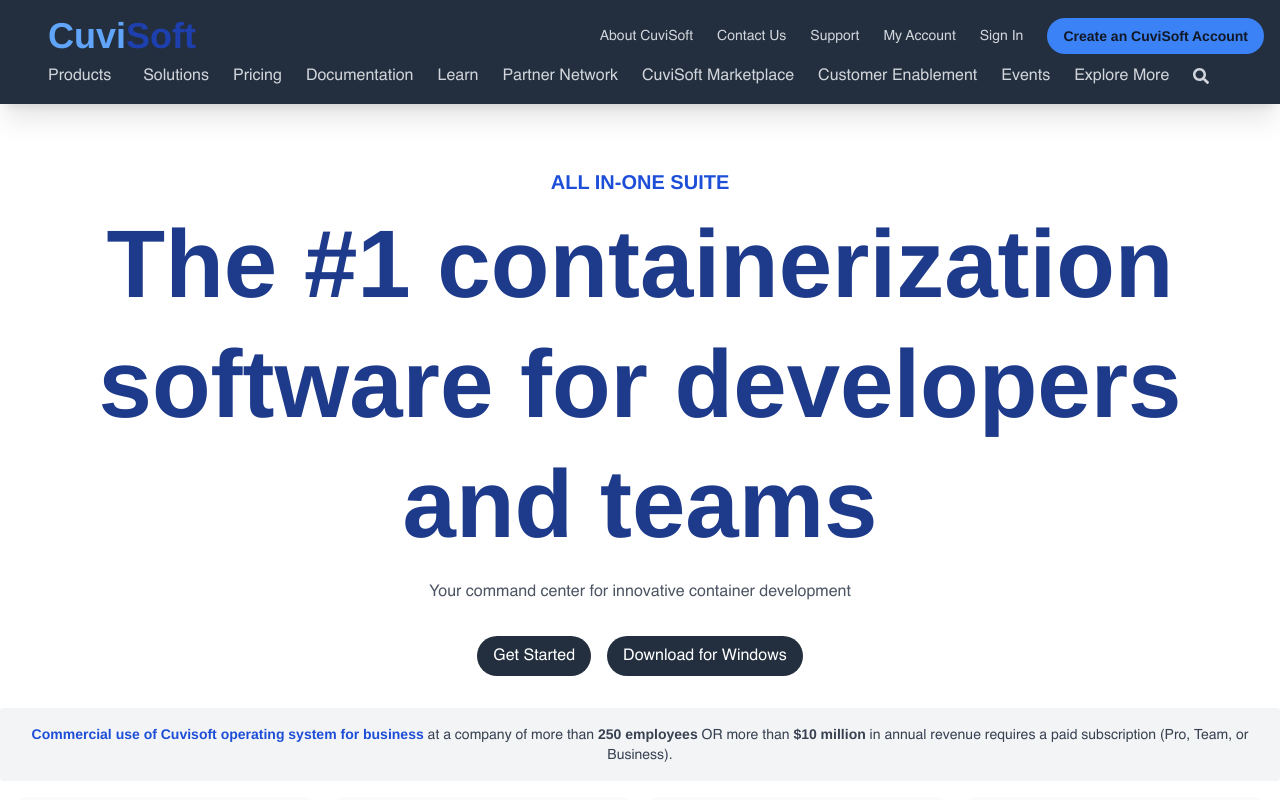
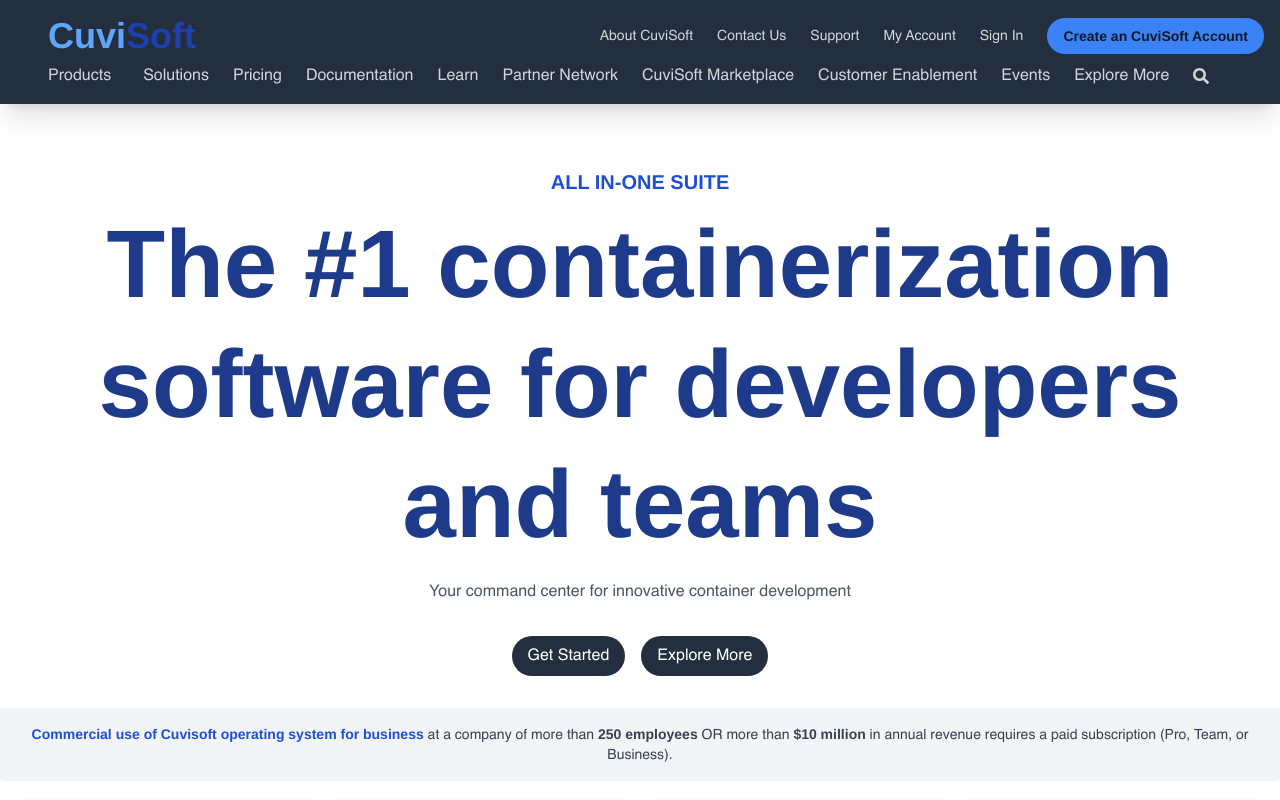
Before and after one commit to balajiCubie/cuvisoft, a Next.js app: page / in a window 1280 px wide. Shown: the top 800 px of the page. Built offline with nearby package versions, Linux system fonts and the light colour scheme.

Commit message:
(Update CuviSoft Hero component for rebranding)

```diff
--- a/components/bodycard/CuvisoftHero.tsx
+++ b/components/bodycard/CuvisoftHero.tsx
@@ -3,15 +3,15 @@ import React from 'react';
 
 const CuvisoftHero: React.FC = () => {
   return (
-    <div className="flex flex-col items-center justify-center bg-white text-center pt-16">
+    <div className="flex  flex-col items-center justify-center bg-white text-center pt-16">
       <h2 className="text-xl font-semibold text-blue-700">ALL IN-ONE SUITE </h2>
-      <h1 className="mt-2 text-8xl font-bold text-blue-900 leading-tight">
+      <h1 className="mt-2  text-8xl font-bold text-blue-900 leading-tight">
         The #1 containerization<br/>software for developers<br/>and teams
       </h1>
       <p className="mt-4 text-gray-600">Your command center for innovative container development</p>
       <div className="mt-8 flex space-x-4 rounded-full">
         <button className="bg-amazon_blue text-white py-2  px-4 rounded-full hover:bg-blue-700 hover:text-amazon_blue">Get Started</button>
-        <button className="bg-amazon_blue text-white py-2 px-4 rounded-full hover:bg-blue-700 hover:text-amazon_blue">Download for Windows</button>
+        <button className="bg-amazon_blue text-white py-2 px-4 rounded-full hover:bg-blue-700 hover:text-amazon_blue"> Explore More</button>
       </div>
       <div className="mt-8 p-4 bg-gray-100 rounded">
         <p className="text-sm text-gray-700">
```
